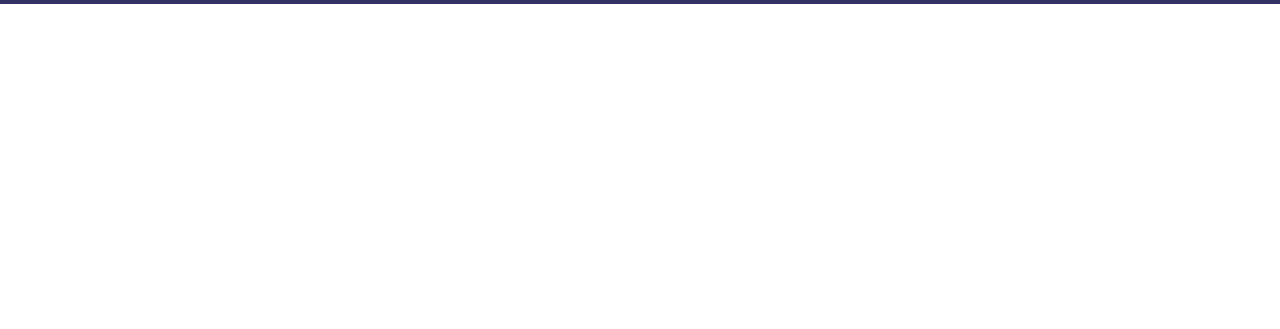
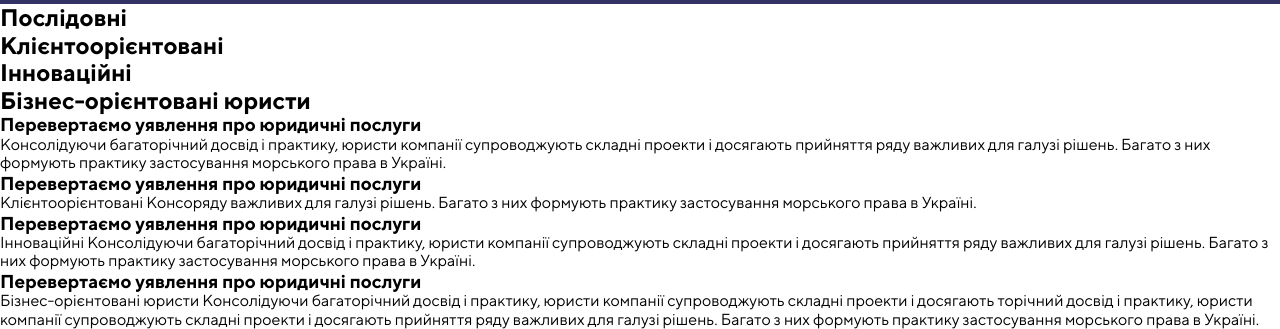
Before and after one commit to FomenkoAndrey/20221202_____hlegals-template, a plain HTML site: page index.html in a window 1280 px wide. Shown: the part 796-1125 px from the top of the page. Before the commit the page ends 800 px from the top, so only its background shows below. Drawn offline with nearby package versions, Linux system fonts and the light colour scheme.

Commit message:
разметка блока experience

```diff
--- a/index.html
+++ b/index.html
@@ -75,6 +75,66 @@
   </div>
 </header>
 
+<main class="page-main">
+
+  <section class="experience">
+    <div class="experience__container">
+
+      <div class="slider">
+
+        <div class="slider__headers">
+          <h2 class="slider__header -active">Послідовні</h2>
+          <h2 class="slider__header">Клієнтоорієнтовані</h2>
+          <h2 class="slider__header">Інноваційні</h2>
+          <h2 class="slider__header">Бізнес-орієнтовані юристи</h2>
+        </div>
+
+        <div class="slider__notes">
+          <div class="slider__note -active">
+            <h3 class="slider__title">Перевертаємо уявлення про юридичні послуги</h3>
+            <p class="slider__description">Консолідуючи багаторічний досвід і практику, юристи компанії
+              супроводжують складні проекти і досягають прийняття ряду важливих для галузі рішень. Багато з них формують
+              практику застосування морського права в Україні.</p>
+          </div>
+          <div class="slider__note">
+            <h3 class="slider__title">Перевертаємо уявлення про юридичні послуги</h3>
+            <p class="slider__description">Клієнтоорієнтовані Консоряду важливих для галузі рішень. Багато з них
+              формують
+              практику застосування морського права в Україні.</p>
+          </div>
+          <div class="slider__note">
+            <h3 class="slider__title">Перевертаємо уявлення про юридичні послуги</h3>
+            <p class="slider__description">Інноваційні Консолідуючи багаторічний досвід і практику, юристи
+              компанії
+              супроводжують складні проекти і досягають прийняття ряду важливих для галузі рішень. Багато з них формують
+              практику застосування морського права в Україні.</p>
+          </div>
+          <div class="slider__note">
+            <h3 class="slider__title">Перевертаємо уявлення про юридичні послуги</h3>
+            <p class="slider__description">Бізнес-орієнтовані юристи Консолідуючи багаторічний досвід і практику,
+              юристи компанії
+              супроводжують складні проекти і досягають торічний досвід і практику, юристи компанії
+              супроводжують складні проекти і досягають прийняття ряду важливих для галузі рішень. Багато з них формують
+              практику застосування морського права в Україні.</p>
+          </div>
+        </div>
+
+        <div class="slider__indicators">
+          <div class="slider__indicator -active"></div>
+          <div class="slider__indicator"></div>
+          <div class="slider__indicator"></div>
+          <div class="slider__indicator"></div>
+        </div>
+
+      </div>
+
+    </div>
+  </section>
+
+</main>
+
+<footer class="page-footer"></footer>
+
 <script src="https://ajax.googleapis.com/ajax/libs/jquery/3.6.1/jquery.min.js"></script>
 <script src="./assets/js/main.js"></script>
 
```
